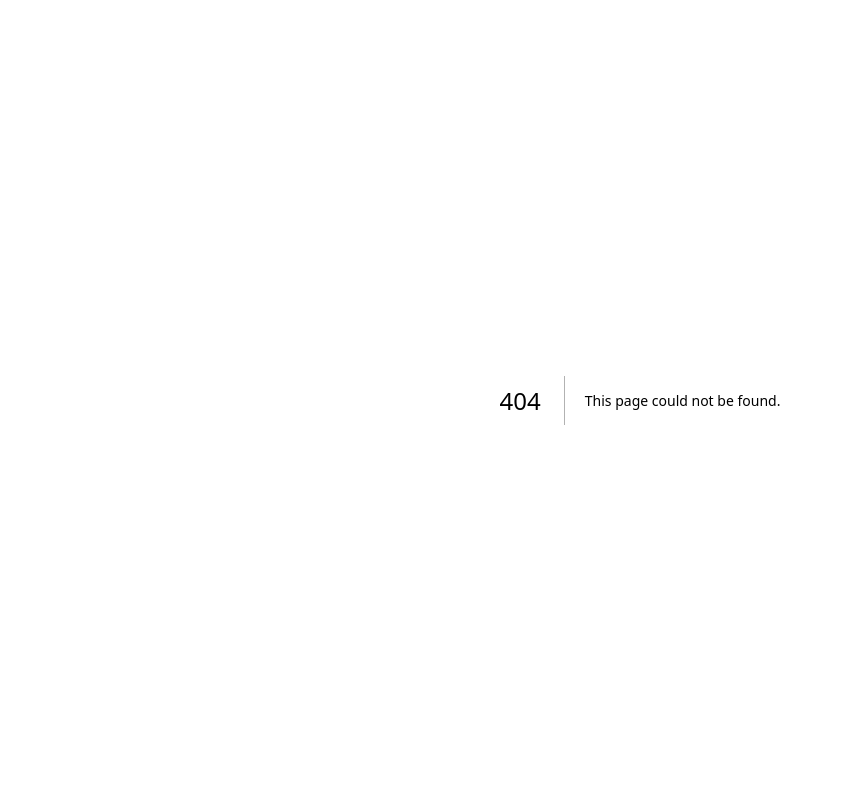
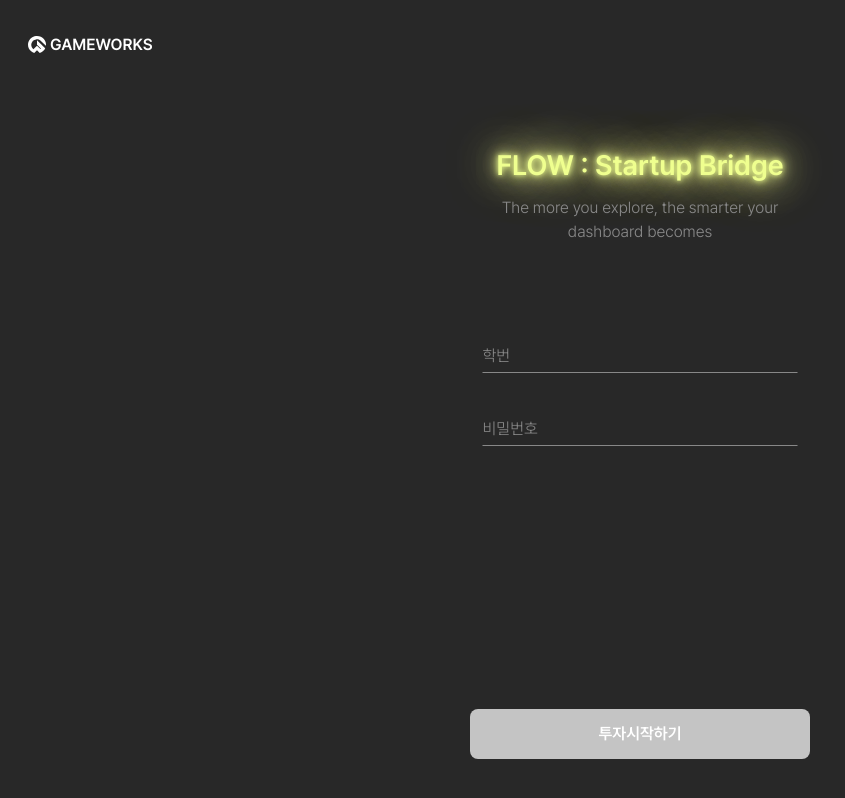
Before and after one commit to ssugameworks/invest-system_frontend, a Next.js app: page /login in a window 1280 px wide. Before the commit this address had no page. Shown: the whole page, without its empty margins (0-845 px from the left). Built offline with nearby package versions, Linux system fonts and the light colour scheme.

Commit message:
feat: 로그인 페이지

```diff
--- /dev/null
+++ b/src/app/login/page.tsx
@@ -0,0 +1,72 @@
+'use client';
+
+import { useState } from 'react';
+import Button from '@/components/Button';
+import TextField from '@/components/TextField';
+import GameworksLogo from '@/assets/icons/gameworks-logo.svg';
+
+export default function LoginPage() {
+  const [studentId, setStudentId] = useState('');
+  const [password, setPassword] = useState('');
+
+  const isFormValid = studentId.length === 8 && password.trim() !== '';
+
+  return (
+    <div className="relative w-full h-screen bg-background-card overflow-hidden">
+      {/* GAMEWORKS Logo */}
+      <div className="absolute left-7 top-9 flex items-center gap-1">
+        <GameworksLogo className="w-[1.125rem] h-[1.0625rem]" />
+        <p className="font-pretendard font-semibold text-14 text-white leading-none">
+          GAMEWORKS
+        </p>
+      </div>
+
+      {/* Title Section */}
+      <div className="absolute left-1/2 top-36 -translate-x-1/2 w-[19.75rem] flex flex-col gap-2.5 items-center text-center">
+        <h1 className="font-pretendard font-semibold text-[1.75rem] text-accent-yellow leading-normal animate-neon-glow">
+          FLOW : Startup Bridge
+        </h1>
+        <p className="font-pretendard font-light text-18 text-text-secondary leading-normal">
+          The more you explore, the smarter your
+          <br />
+          dashboard becomes
+        </p>
+      </div>
+
+      {/* Input Fields */}
+      <div className="absolute left-1/2 -translate-x-1/2 top-[20.25rem] w-[19.6875rem] flex flex-col gap-6">
+        <TextField
+          label="학번"
+          type="number"
+          inputMode="numeric"
+          pattern="[0-9]*"
+          maxLength={8}
+          value={studentId}
+          onChange={(e) => {
+            const value = e.target.value.replace(/[^0-9]/g, '');
+            if (value.length <= 8) {
+              setStudentId(value);
+            }
+          }}
+        />
+        <TextField
+          label="비밀번호"
+          type="password"
+          value={password}
+          onChange={(e) => setPassword(e.target.value)}
+        />
+      </div>
+
+      {/* Submit Button */}
+      <div className="absolute left-1/2 bottom-[2.5625rem] -translate-x-1/2 w-[21.25rem]">
+        <Button
+          variant={isFormValid ? 'primary' : 'disabled'}
+          disabled={!isFormValid}
+          className="w-full h-[3.125rem] rounded-[0.625rem] text-16"
+        >
+          투자시작하기
+        </Button>
+      </div>
+    </div>
+  );
+}
```
